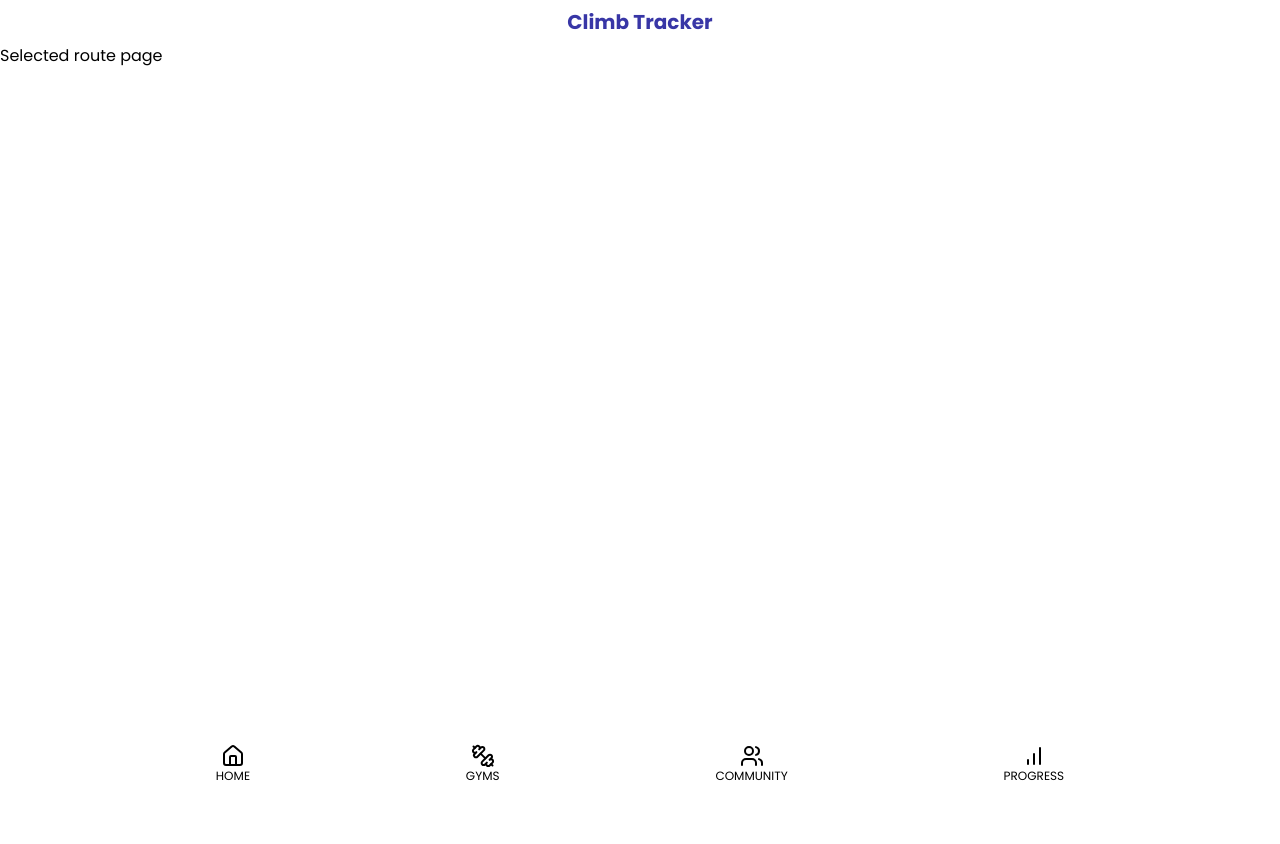
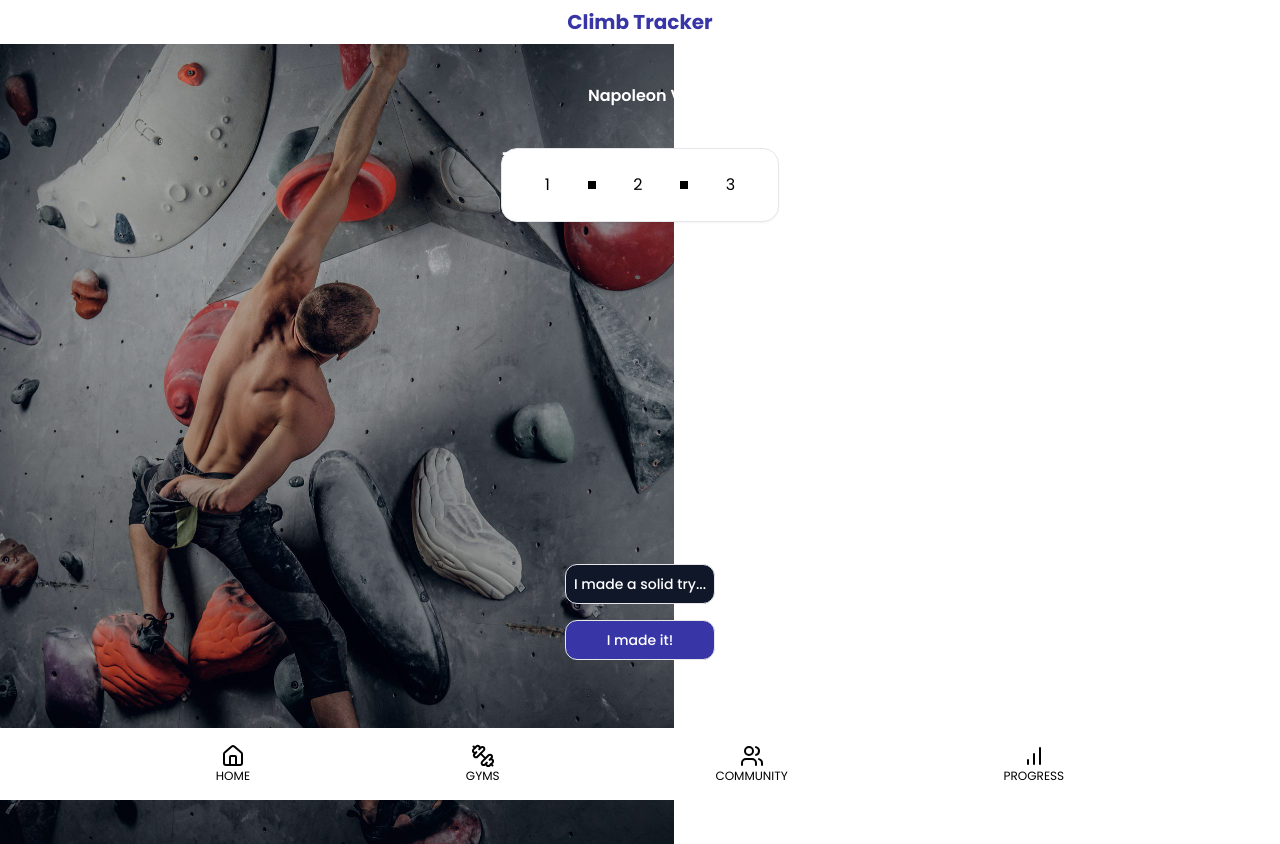
Before and after one commit to eddiepeters00/ClimbTracker, a Next.js app: page /gyms/1/1 in a window 1280 px wide. Before the commit the page ends 800 px from the top, so only its background shows below. Built offline with nearby package versions, Linux system fonts and the light colour scheme.

Commit message:
Fixed layout bug, fixed routing and added some styling to route-view

```diff
--- a/src/app/(authed)/gyms/[id]/GymRouteCarousel.tsx
+++ b/src/app/(authed)/gyms/[id]/GymRouteCarousel.tsx
@@ -24,8 +24,10 @@ export default function GymRouteCarusell({ routes, gym_id }: GymRouteProps) {
       className="w-full max-w-sm"
     >
       <CarouselContent className="mx-2">
-        {routes?.map((route) => (
-          <Link key={route.id} href={`/gyms/${gym_id}/${route.id}`}>
+        {routes?.map((route) => {
+          console.log("Route ID: ", route._id);
+          return (
+            <Link key={route._id} href={`/gyms/${gym_id}/${route._id}`}>
               <CarouselItem className={`basis-1/4 mx-2`}>
                 <Card className={`bg-${route.color}-400 relative`}>
                   <span className="absolute top-0 left-0 p-1 text-xs">
@@ -37,7 +39,8 @@ export default function GymRouteCarusell({ routes, gym_id }: GymRouteProps) {
                 </Card>
               </CarouselItem>
             </Link>
-        ))}
+          );
+        })}
       </CarouselContent>
     </Carousel>
   );
--- a/src/app/(authed)/gyms/[id]/[route_id]/page.tsx
+++ b/src/app/(authed)/gyms/[id]/[route_id]/page.tsx
@@ -1,8 +1,52 @@
+import Image from "next/image";
+import man_bouldering from "../../../../../../public/shirtless-sporty-male-climbing-indoor-climbing-wall.jpg";
+import { Card, CardContent, CardTitle } from "@/components/ui/card";
+import { Separator } from "@/components/ui/separator";
+import { Button } from "@/components/ui/button";
+
 export default async function Page({
-  params: { route_id },
+  params: { id, route_id },
 }: {
-  params: { route_id: string };
+  params: { id: string; route_id: string };
 }) {
-  console.log(`${route_id}`);
-  return <section className="text-black">Selected route page</section>;
+  console.log("PARAMS: ", id, route_id);
+  return (
+    <section className="grid h-[82dvh]">
+      <Image
+        className="h-full object-cover absolute bg-blend-darken brightness-75 -z-10"
+        alt="Woman bouldering hanging on a wall with one arm loose"
+        src={man_bouldering}
+      />
+
+      <div className="pt-10 grid place-content-between justify-center">
+        <div>
+          <h2 className="text-center font-semibold text-primary-foreground">
+            Napoleon V6
+          </h2>
+          <Card className="mx-4 mt-10">
+            <CardTitle>Total progress</CardTitle>
+            <CardContent className="flex justify-around items-center">
+              <div className="text-black">1</div>
+              <Separator className="p-1 bg-black" orientation="vertical" />
+              <div className="text-black">2</div>
+              <Separator
+                className="bg-black p-1 h-full"
+                orientation="vertical"
+              />
+              <div className="text-black">3</div>
+            </CardContent>
+          </Card>
+        </div>
+
+        <div className="grid place-content-center gap-4 m-10 mx-20">
+          <Button className="bg-secondary text-center p-2 border rounded-sm font-medium">
+            I made a solid try...
+          </Button>
+          <Button className="bg-primary text-center p-2 border rounded-sm font-medium">
+            I made it!
+          </Button>
+        </div>
+      </div>
+    </section>
+  );
 }
--- a/src/app/(authed)/gyms/[id]/page.tsx
+++ b/src/app/(authed)/gyms/[id]/page.tsx
@@ -16,7 +16,7 @@ export default async function Page({
   return (
     <section>
       <Image
-        className="object-cover absolute bg-blend-darken brightness-75 -z-10"
+        className="h-full object-cover absolute bg-blend-darken brightness-75 -z-10"
         alt="Woman bouldering hanging on a wall with one arm loose"
         src={man_bouldering}
       />
--- a/src/app/(authed)/gyms/page.tsx
+++ b/src/app/(authed)/gyms/page.tsx
@@ -9,11 +9,10 @@ export default async function Page() {
   return (
     <section>
       <Image
-        className="object-cover absolute bg-blend-darken brightness-75 -z-10"
+        className="h-full object-cover absolute bg-blend-darken brightness-75 -z-10"
         alt="Woman bouldering hanging on a wall with one arm loose"
         src={man_bouldering}
       />
-
       <ul className="grid gap-6 mx-4 pt-8">
         {gyms.gyms?.map((gym) => (
           <li key={gym._id}>
--- a/src/app/(authed)/layout.tsx
+++ b/src/app/(authed)/layout.tsx
@@ -9,7 +9,7 @@ export default function MainLayout({
   return (
     <>
       <Header />
-      <main className="flex-grow min-w-max min-h-full">{children}</main>
+      <main className="flex-grow">{children}</main>
       <Navbar />
     </>
   );
--- a/src/app/SignIn.tsx
+++ b/src/app/SignIn.tsx
@@ -8,7 +8,7 @@ export default function SigninRegister() {
   return (
     <main className="w-full h-full grid justify-center content-between">
       <Image
-        className="object-cover w-full h-full absolute -z-10 bg-blend-darken brightness-75"
+        className="h-full object-cover w-full absolute -z-10 bg-blend-darken brightness-75"
         alt="Woman bouldering hanging on a wall with one arm loose"
         src={woman_climbing}
       />
--- a/src/app/layout.tsx
+++ b/src/app/layout.tsx
@@ -22,7 +22,9 @@ export default function RootLayout({
 }>) {
   return (
     <html className="h-svh" lang="en">
-      <body className={`${poppins.className} relative flex flex-col min-h-dvh`}>
+      <body
+        className={`${poppins.className} relative flex flex-col min-h-dvh overflow-hidden`}
+      >
         <AuthProvider>{children}</AuthProvider>
       </body>
     </html>
--- a/src/lib/mongoDb/gyms.ts
+++ b/src/lib/mongoDb/gyms.ts
@@ -11,7 +11,7 @@ export type Gym = {
 };
 
 export type GymRoute = {
-  id: string;
+  _id: string;
   name: string;
   grade: string;
   color?: string;
```
Lines whose indentation alone changed are shown as unchanged.
